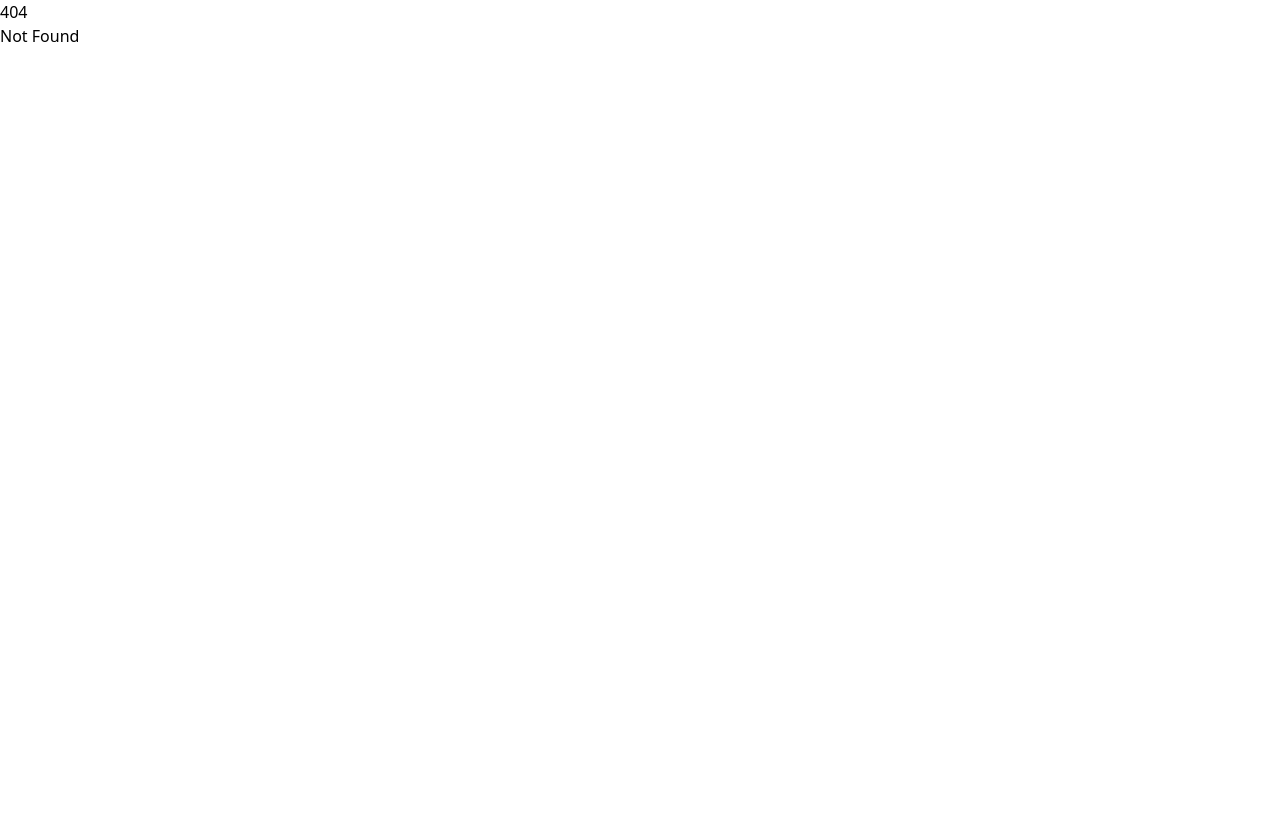
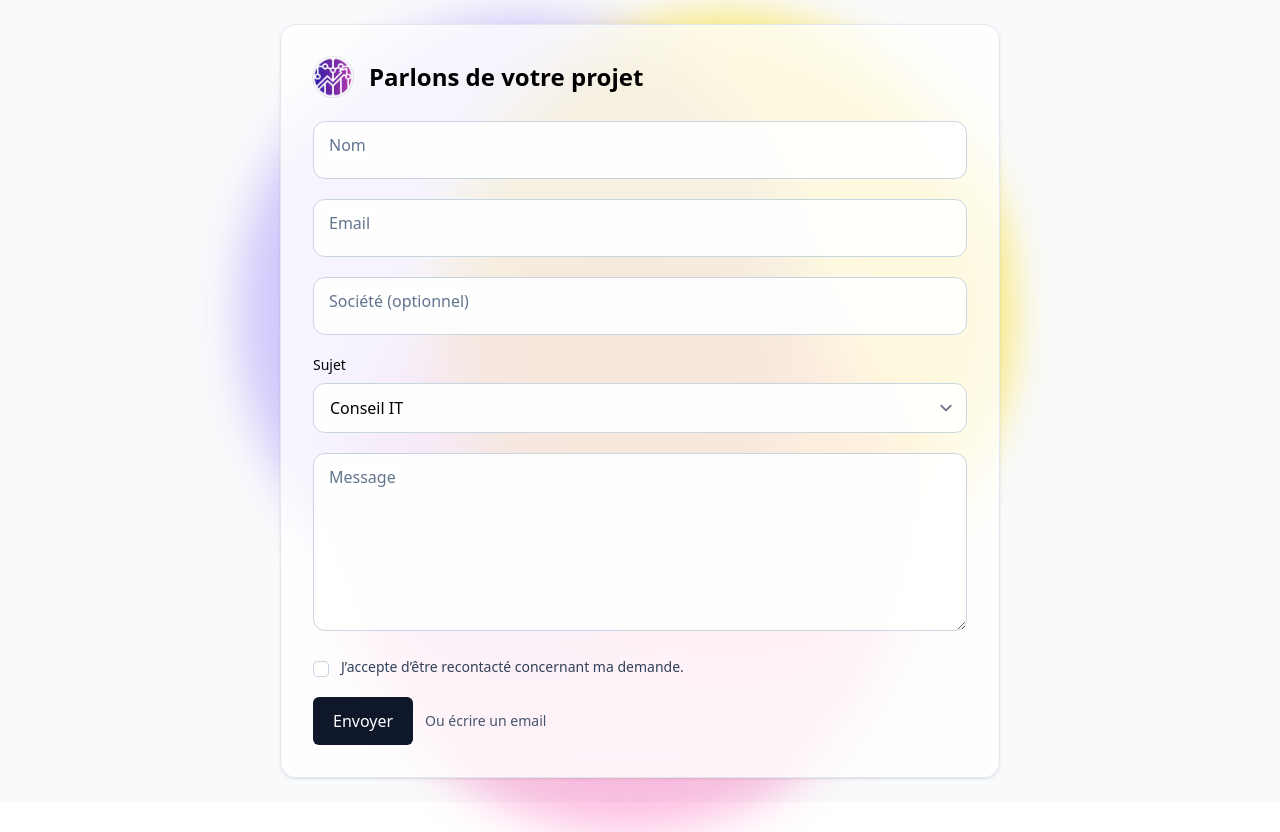
Before and after one commit to neckaros/consult, a SvelteKit app: page /contact in a window 1280 px wide. Before the commit this address had no page. Before the commit the page ends 800 px from the top, so only its background shows below. Built offline with nearby package versions, Linux system fonts and the light colour scheme.

Commit message:
contact sheet

```diff
--- a/src/app.css
+++ b/src/app.css
@@ -1,3 +1,17 @@
 @import 'tailwindcss';
 @plugin '@tailwindcss/forms';
 @plugin '@tailwindcss/typography';
+
+
+@theme {
+    /* Expose an animate-blob utility */
+    --animate-blob: blob 7s infinite;
+
+    /* Emit keyframes for blob */
+    @keyframes blob {
+      0%   { transform: translate(0px, 0px) scale(1); }
+      33%  { transform: translate(30px, -50px) scale(1.1); }
+      66%  { transform: translate(-20px, 20px) scale(0.9); }
+      100% { transform: translate(0px, 0px) scale(1); }
+    }
+  }
--- /dev/null
+++ b/src/routes/contact/+page.server.ts
@@ -0,0 +1,39 @@
+// src/routes/contact/+page.server.ts
+import { fail, type Actions } from '@sveltejs/kit';
+
+type ContactSuccess = { success: true; message: string };
+type ContactInvalid = { success: false; message: string; errors: Record<string, string> };
+
+const emailRx = /^[^\s@]+@[^\s@]+\.[^\s@]+$/;
+
+export const actions = {
+  default: async ({ request }) => {
+    const fd = await request.formData();
+
+    const website = String(fd.get('website') ?? '');
+    const t0 = Number(fd.get('t0') ?? 0);
+    const tooFast = !t0 || Date.now() - t0 < 1500;
+
+    const name = String(fd.get('name') ?? '').trim();
+    const email = String(fd.get('email') ?? '').trim();
+    const company = String(fd.get('company') ?? '').trim();
+    const subject = String(fd.get('subject') ?? '').trim();
+    const message = String(fd.get('message') ?? '').trim();
+    const consent = fd.get('consent') === 'yes';
+
+    const errors: Record<string, string> = {};
+    if (!name) errors.name = 'Nom requis.';
+    if (!email || !emailRx.test(email)) errors.email = 'Email invalide.';
+    if (!subject) errors.subject = 'Sujet requis.';
+    if (!message || message.length < 20) errors.message = 'Message trop court (≥ 20).';
+    if (!consent) errors.consent = 'Consentement requis.';
+    if (website || tooFast) errors.form = 'Détection anti-spam.';
+
+    if (Object.keys(errors).length) {
+      return fail(400, { success: false, message: 'Merci de corriger les champs indiqués.', errors } satisfies ContactInvalid);
+    }
+
+    // TODO: SMTP/API
+    return { success: true, message: 'Merci, votre message a bien été envoyé.' } satisfies ContactSuccess;
+  }
+} satisfies Actions;
--- /dev/null
+++ b/src/routes/contact/+page.svelte
@@ -0,0 +1,143 @@
+<!-- src/routes/contact/+page.svelte -->
+<script lang="ts">
+    import { enhance, type SubmitFunction } from '$app/forms';
+    import type { ActionData } from './$types';
+
+    // Props serveur typées
+    let { form }: { form: ActionData } = $props();
+
+    // Rune Svelte 5 : état local simple
+    let pending = $state(false);
+
+    // use:enhance avec typage
+    const onEnhance: SubmitFunction = () => {
+      pending = true;
+      return async ({ result, update }) => {
+        await update(result);
+        pending = false;
+      };
+    };
+  </script>
+
+  <svelte:head>
+    <title>Contact — JezConsult</title>
+    <meta name="description" content="Contact IT, IA & Finance — réponse rapide, cadrage clair et premiers jalons." />
+  </svelte:head>
+
+  <div class="bg-gray-50 min-h-screen flex items-center justify-center px-6 sm:px-10 lg:px-16">
+    <div class="relative w-full max-w-3xl">
+      <!-- BLOBS animés -->
+      <div class="absolute -top-6 -left-6 w-[80%] h-[80%] rounded-full bg-violet-300 mix-blend-multiply blur-xl opacity-70 animate-blob"></div>
+      <div class="absolute -top-6 -right-6 w-[80%] h-[80%] rounded-full bg-yellow-300 mix-blend-multiply blur-xl opacity-70 animate-blob animation-delay-2s"></div>
+      <div class="absolute -bottom-10 left-20 w-[80%] h-[80%] rounded-full bg-pink-300 mix-blend-multiply blur-xl opacity-70 animate-blob animation-delay-4s"></div>
+
+      <!-- Carte formulaire -->
+      <div class="relative m-6">
+        <div class="rounded-2xl border border-slate-200 bg-white/80 backdrop-blur-xl shadow-sm">
+          <div class="p-6 sm:p-8">
+            <div class="flex items-center gap-4">
+              <img src="/logos/logo.webp" alt="JezConsult" class="h-10 w-10 rounded-full ring-1 ring-black/10" />
+              <h1 class="text-xl sm:text-2xl font-semibold">Parlons de votre projet</h1>
+            </div>
+
+            {#if form?.message}
+              <div class="mt-4 rounded-lg border p-3 text-sm {form?.success ? 'bg-green-50 text-green-800 border-green-200' : 'bg-rose-50 text-rose-800 border-rose-200'}">
+                {form.message}
+              </div>
+            {/if}
+
+            <form method="POST" class="mt-6 grid gap-5" use:enhance={onEnhance}>
+              <!-- Anti‑spam -->
+              <input type="text" name="website" class="hidden" tabindex="-1" autocomplete="off" />
+              <input type="hidden" name="t0" value={Date.now()} />
+
+              <!-- Nom -->
+              <div class="relative">
+                <input id="name" name="name" type="text" required placeholder=" "
+                       class="peer w-full rounded-xl border border-slate-300 bg-white/90 px-4 py-4 placeholder-transparent focus:outline-none focus:ring-2 focus:ring-violet-600" />
+                <label for="name"
+                       class="pointer-events-none absolute left-3 top-3 px-1 text-slate-500 transition-all
+                              peer-placeholder-shown:top-3 peer-placeholder-shown:text-base
+                              peer-focus:-top-2 peer-focus:text-xs peer-focus:text-violet-700 bg-white/80">
+                  Nom
+                </label>
+                {#if form?.errors?.name}<p class="mt-1 text-sm text-rose-600">{form.errors.name}</p>{/if}
+              </div>
+
+              <!-- Email -->
+              <div class="relative">
+                <input id="email" name="email" type="email" required placeholder=" "
+                       class="peer w-full rounded-xl border border-slate-300 bg-white/90 px-4 py-4 placeholder-transparent focus:outline-none focus:ring-2 focus:ring-violet-600" />
+                <label for="email"
+                       class="pointer-events-none absolute left-3 top-3 px-1 text-slate-500 transition-all
+                              peer-placeholder-shown:top-3 peer-placeholder-shown:text-base
+                              peer-focus:-top-2 peer-focus:text-xs peer-focus:text-violet-700 bg-white/80">
+                  Email
+                </label>
+                {#if form?.errors?.email}<p class="mt-1 text-sm text-rose-600">{form.errors.email}</p>{/if}
+              </div>
+
+              <!-- Société -->
+              <div class="relative">
+                <input id="company" name="company" type="text" placeholder=" "
+                       class="peer w-full rounded-xl border border-slate-300 bg-white/90 px-4 py-4 placeholder-transparent focus:outline-none focus:ring-2 focus:ring-violet-600" />
+                <label for="company"
+                       class="pointer-events-none absolute left-3 top-3 px-1 text-slate-500 transition-all
+                              peer-placeholder-shown:top-3 peer-placeholder-shown:text-base
+                              peer-focus:-top-2 peer-focus:text-xs peer-focus:text-violet-700 bg-white/80">
+                  Société (optionnel)
+                </label>
+              </div>
+
+              <!-- Sujet -->
+              <div>
+                <label for="subject" class="block text-sm font-medium">Sujet</label>
+                <select id="subject" name="subject" required
+                        class="mt-2 w-full rounded-xl border border-slate-300 bg-white/90 px-4 py-3 focus:outline-none focus:ring-2 focus:ring-violet-600">
+                  <option value="it">Conseil IT</option>
+                  <option value="ai">IA appliquée</option>
+                  <option value="finance">Finance & Data</option>
+                  <option value="autre">Autre</option>
+                </select>
+                {#if form?.errors?.subject}<p class="mt-1 text-sm text-rose-600">{form.errors.subject}</p>{/if}
+              </div>
+
+              <!-- Message -->
+              <div class="relative">
+                <textarea id="message" name="message" rows="6" required placeholder=" "
+                          class="peer w-full rounded-xl border border-slate-300 bg-white/90 px-4 py-4 placeholder-transparent focus:outline-none focus:ring-2 focus:ring-violet-600"></textarea>
+                <label for="message"
+                       class="pointer-events-none absolute left-3 top-3 px-1 text-slate-500 transition-all
+                              peer-placeholder-shown:top-3 peer-placeholder-shown:text-base
+                              peer-focus:-top-2 peer-focus:text-xs peer-focus:text-violet-700 bg-white/80">
+                  Message
+                </label>
+                {#if form?.errors?.message}<p class="mt-1 text-sm text-rose-600">{form.errors.message}</p>{/if}
+              </div>
+
+              <label class="flex items-start gap-3 text-sm">
+                <input type="checkbox" name="consent" value="yes" required
+                       class="mt-1 rounded border-slate-300 text-violet-700 focus:ring-violet-600" />
+                <span class="text-slate-700">J’accepte d’être recontacté concernant ma demande.</span>
+              </label>
+              {#if form?.errors?.consent}<p class="text-sm text-rose-600">{form.errors.consent}</p>{/if}
+
+              <div class="flex items-center gap-3">
+                <button type="submit"
+                        class="inline-flex items-center justify-center gap-2 rounded-md bg-slate-900 px-5 py-3 text-white hover:bg-slate-800 disabled:opacity-60"
+                        disabled={pending}>
+                  {#if pending}
+                    <span class="inline-block h-4 w-4 animate-spin rounded-full border-2 border-white/40 border-t-white"></span>
+                    Envoi…
+                  {:else}
+                    Envoyer
+                  {/if}
+                </button>
+                <a href="mailto:contact@jezconsult.fr" class="text-sm text-slate-600 hover:text-slate-800">Ou écrire un email</a>
+              </div>
+            </form>
+          </div>
+        </div>
+      </div>
+    </div>
+  </div>
```
